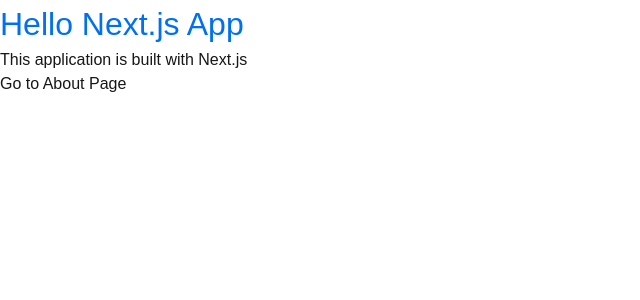
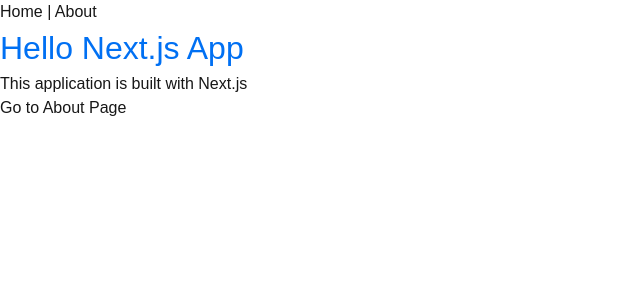
Before and after one commit to Nigulas96/Fundamentals_of_Nextjs, a Next.js app in the folder 2-Nextjs_Basics/nextjs-basics/: page / in a window 1280 px wide. Shown: the top 300 px of the page, without its empty margins (0-640 px from the left). Built offline with nearby package versions, Linux system fonts and the light colour scheme.

Commit message:
Next.js Basics - Task 7

```diff
--- a/2-Nextjs_Basics/nextjs-basics/app/about/page.js
+++ b/2-Nextjs_Basics/nextjs-basics/app/about/page.js
@@ -1,10 +1,12 @@
 'use client';
 import Link from 'next/link';
+import Navigation from '../components/Navigation';
 
 
 export default function AboutPage() {
     return (
         <>
+            <Navigation />
             <h1>About this course</h1>
             <p>This course is about Next.js</p>
             <Link href="/">Back to Home</Link>
--- /dev/null
+++ b/2-Nextjs_Basics/nextjs-basics/app/components/Navigation.js
@@ -0,0 +1,19 @@
+'use client';
+
+import Link from 'next/link';
+
+export default function Navigation() {
+
+    return (
+
+        <nav>
+
+            <Link href="/">Home</Link> |{" "}
+
+            <Link href="/about">About</Link>
+
+        </nav>
+
+    );
+
+}
--- a/2-Nextjs_Basics/nextjs-basics/app/page.tsx
+++ b/2-Nextjs_Basics/nextjs-basics/app/page.tsx
@@ -1,10 +1,12 @@
 'use client';
 import Link from 'next/link';
 import styles from './home.module.css';
+import Navigation from './components/Navigation';
 
 export default function Home() {
   return (
     <>
+      <Navigation />
       <h1 className={styles.title}>Hello Next.js App</h1>
       <p>This application is built with Next.js</p>
       <Link href="/about">Go to About Page</Link>
```
